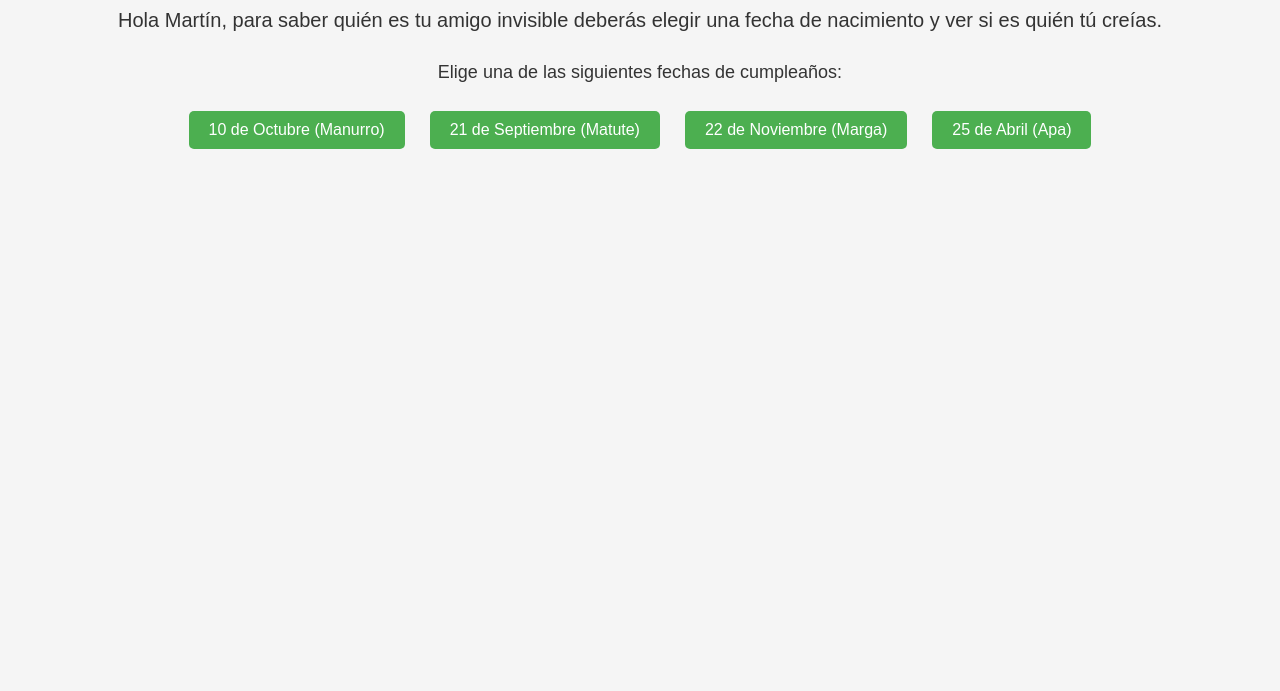
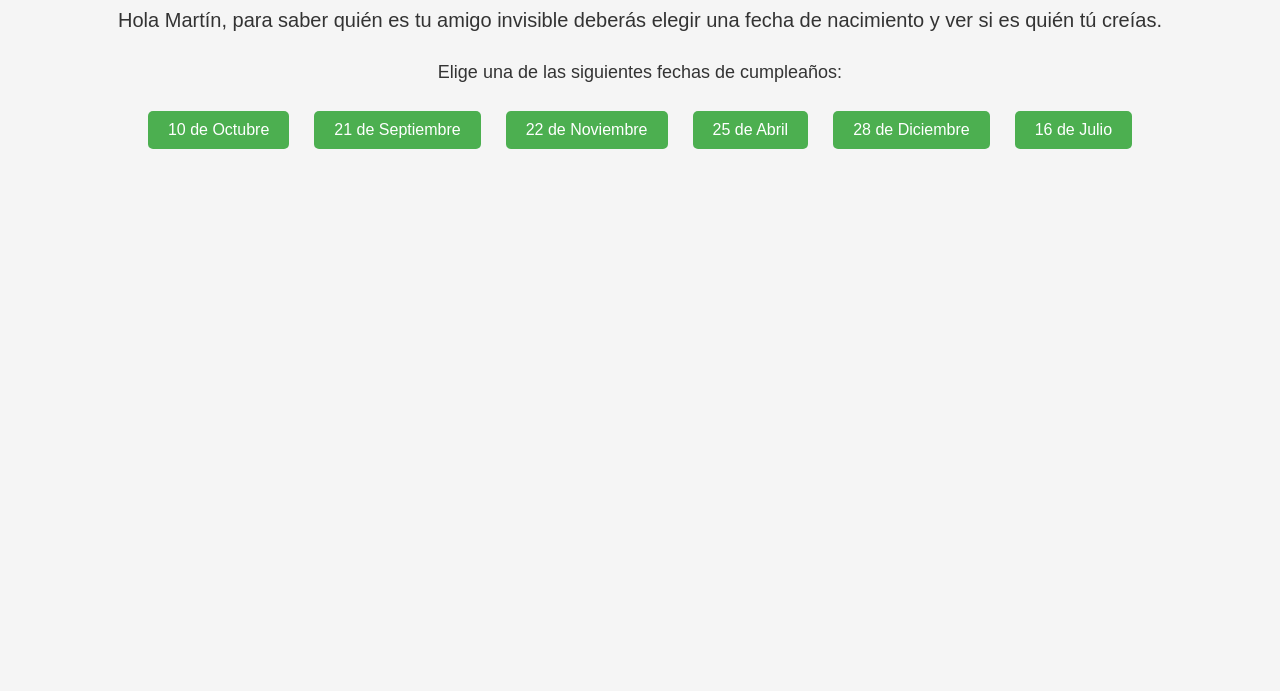
Before and after one commit to supermatutes/amigo-invisible, a plain HTML site: page index.html in a window 1280 px wide. Shown: the part 109-800 px from the top of the page. Drawn offline with Linux system fonts and the light colour scheme.

Commit message:
Update index.html

```diff
--- a/index.html
+++ b/index.html
@@ -51,10 +51,12 @@
 
   <div class="choices">
     <p>Elige una de las siguientes fechas de cumpleaños:</p>
-    <button onclick="checkAnswer('10/10')">10 de Octubre (Manurro)</button>
-    <button onclick="checkAnswer('21/09')">21 de Septiembre (Matute)</button>
-    <button onclick="checkAnswer('22/11')">22 de Noviembre (Marga)</button>
-    <button onclick="checkAnswer('25/04')">25 de Abril (Apa)</button>
+    <button onclick="checkAnswer('10/10')">10 de Octubre</button>
+    <button onclick="checkAnswer('21/09')">21 de Septiembre</button>
+    <button onclick="checkAnswer('22/11')">22 de Noviembre</button>
+    <button onclick="checkAnswer('25/04')">25 de Abril</button>
+    <button onclick="checkAnswer('28/12')">28 de Diciembre</button>
+    <button onclick="checkAnswer('16/07')">16 de Julio</button>
   </div>
 
   <div class="result" id="result"></div>
```
